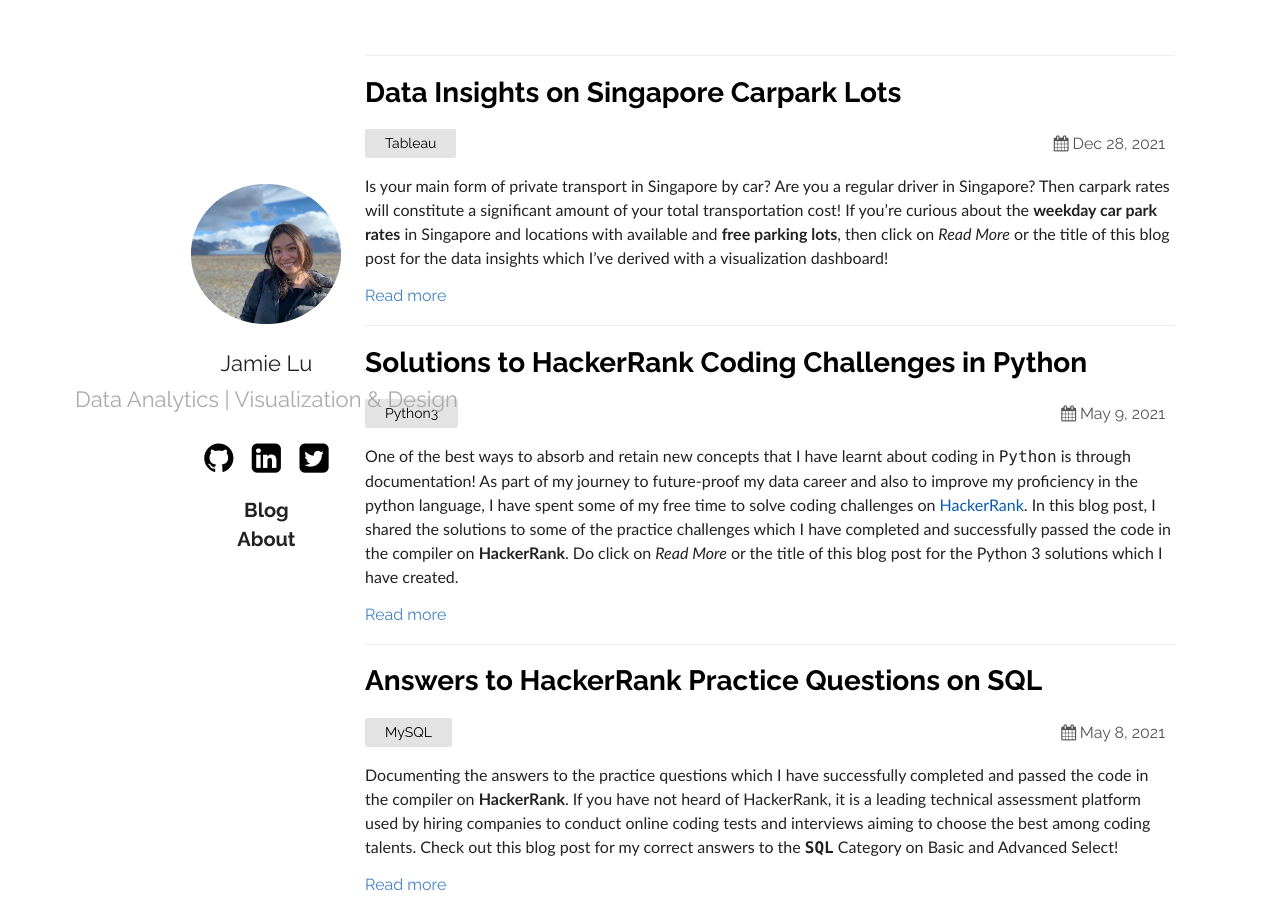
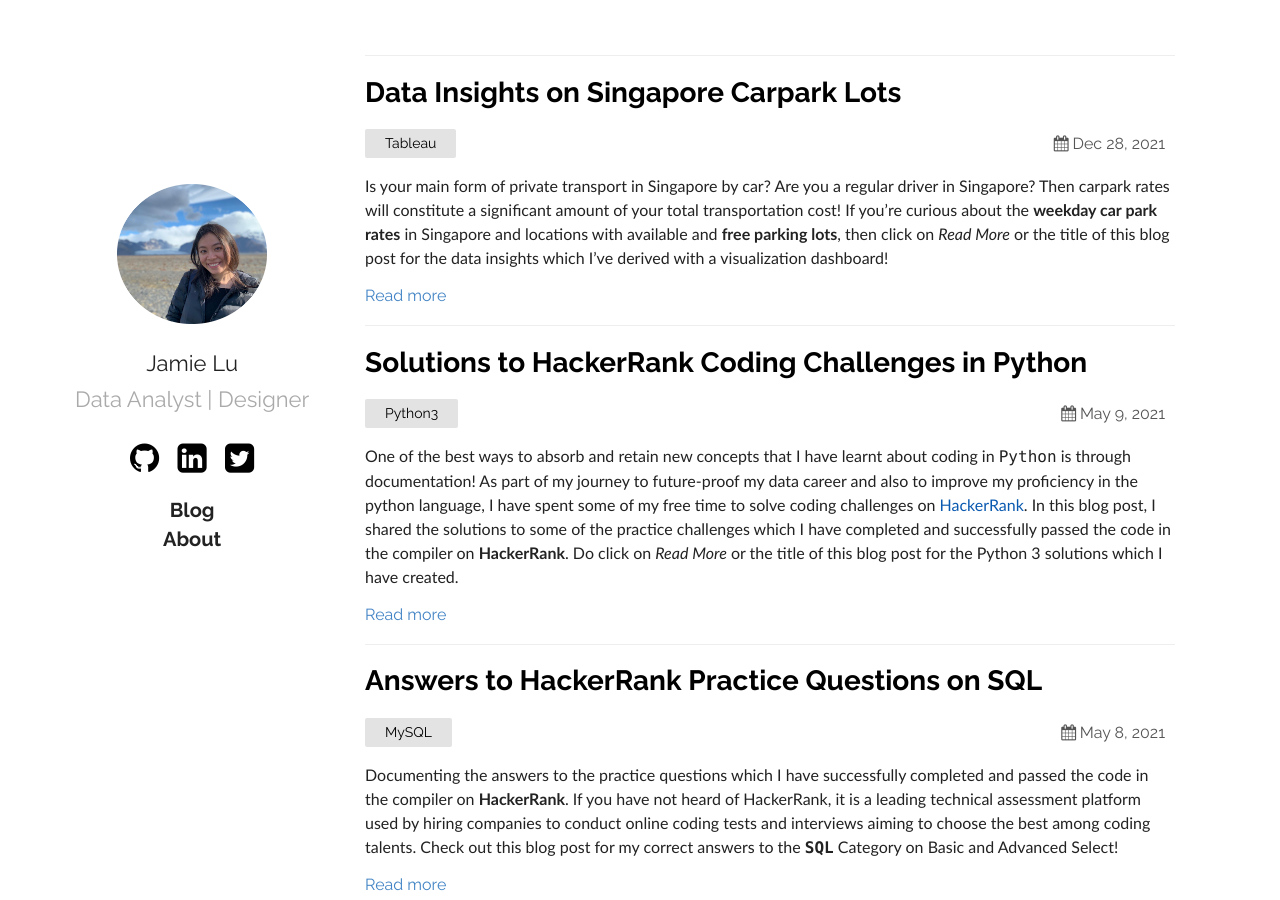
Before and after one commit to jamieqianhui/jamieqianhui.github.io, a Jekyll site: the page built from index.md, in a window 1280 px wide and 900 px high. Built offline with Jekyll 4.4.1, drawn with Linux system fonts in a browser that asks for light colours.

Commit message:
Update _config.yml

```diff
--- a/_config.yml
+++ b/_config.yml
@@ -12,7 +12,7 @@
   sass_dir: _sass
 plainwhite:
   name: Jamie Lu
-  tagline: Data Analytics | Visualization & Design
+  tagline: Data Analyst | Designer
   date_format: "%b %-d, %Y"
   analytics_id: 'UA-142135918-1'
   sitemap: true
```
